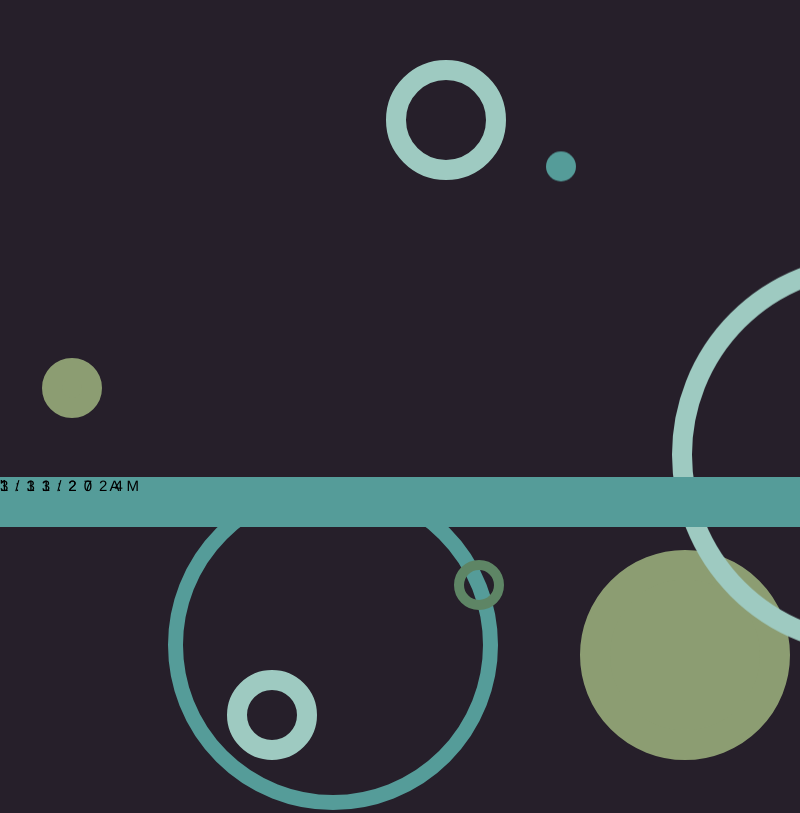
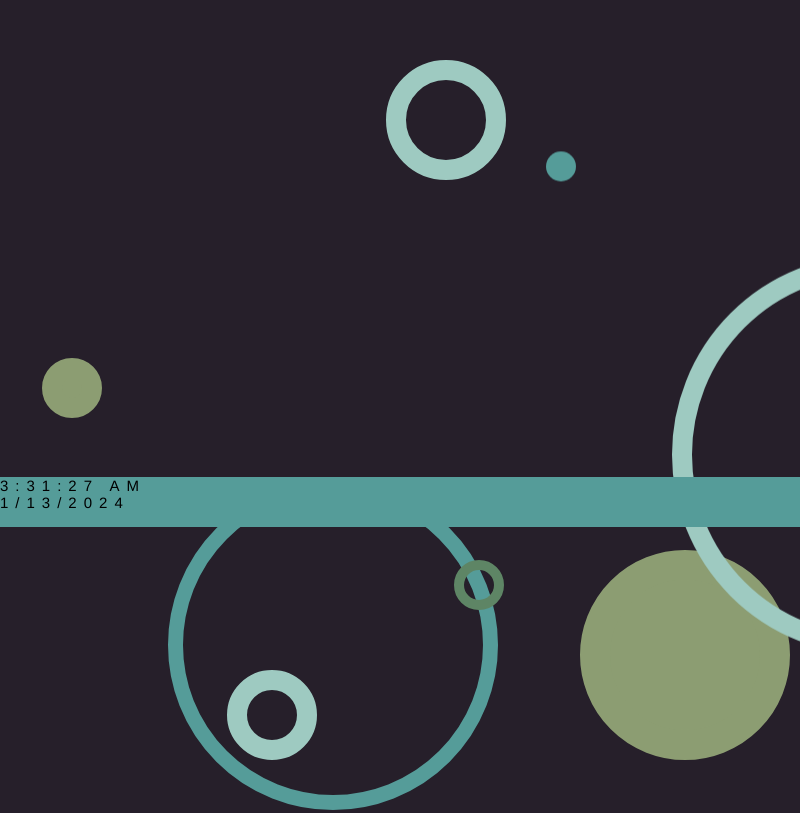
Before and after one commit to Potion-os/Potion-os.github.io, an Electron app: page home.html in a window 800 px wide. Shown: the part 274-1087 px from the top of the page. Drawn offline with Linux system fonts and the light colour scheme.

Commit message:
time again?

```diff
--- a/css/home.css
+++ b/css/home.css
@@ -22,6 +22,8 @@ or image */
 
 /* bottom bar */
 .bottom-bar{
+    display: flex;
+    flex-direction: column;
 	height: 50px;
 	background-color: var(--color2);
 	position: fixed;
@@ -33,7 +35,6 @@ or image */
 
 /* Clock display */
 .clock{
-    position: absolute;
     color: black;
     font-size: 15px;
     letter-spacing: 7px;
```
Also changed, not shown: home.html (+0 -1 lines).
